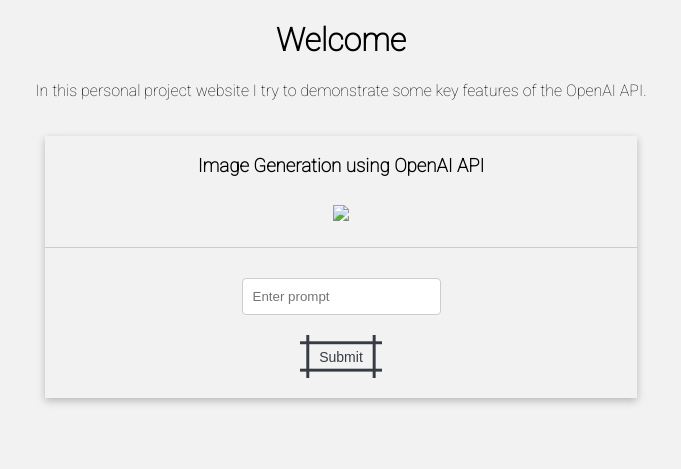
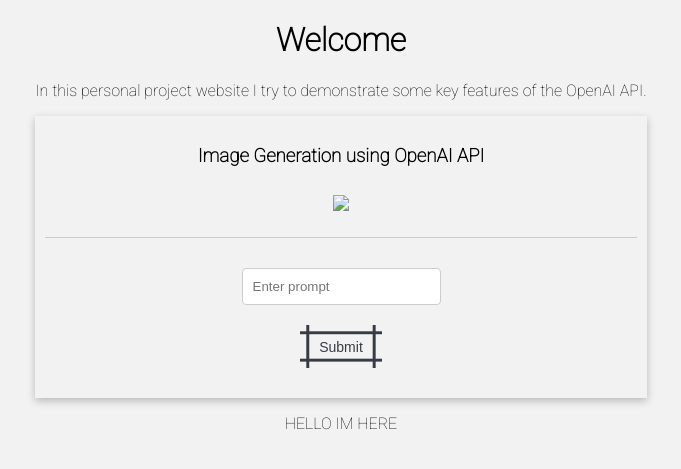
Before and after one commit to davidobsz/openai-personal-project-webapp, a Flask app: page / in a window 1280 px wide. Shown: the part 95-564 px from the top of the page, without its empty margins (299-980 px from the left). Run offline with Flask 2, Linux system fonts and the light colour scheme; some libraries are stand-ins or nearby versions.

Commit message:
fixed "ghost" div element

```diff
--- a/static/style.css
+++ b/static/style.css
@@ -7,11 +7,10 @@ body{
 }
 
 #img-prompt{
-    text-align: center;
-    position: absolute;
+    margin: 0 auto;
     box-shadow: rgba(0, 0, 0, 0.24) 0px 3px 8px;
-    word-wrap: break-word;
-
+    padding: 10px;
+    width: fit-content;
   }
 form {
     padding: 20px;
@@ -34,13 +33,6 @@ form input{
   }
 img{
     padding: 10px;
-}
-#centered-div{
-    padding: 20px;
-    position: center;
-    align-content: center;
-    justify-content: center;
-    display: flex;
 }
 
 #welcome{
--- a/templates/index.html
+++ b/templates/index.html
@@ -20,12 +20,8 @@
             In this personal project website I try to demonstrate some
             key features of the OpenAI API.
         </p>
-         <style>
 
-  </style>
     </div>
-
-    <div id="centered-div">
         <div id="img-prompt">
         <h3>Image Generation using OpenAI API</h3>
         <figure>
@@ -46,8 +42,11 @@
                 <button class="button-89" id="submit-prompt" type="submit" onclick="return load()" onclick="return checkInput()">Submit</button>
             </form>
         </div>
+
+
+    <div>
+        <p>HELLO IM HERE</p>
     </div>
-
 
 {##}
 {#<div class="loader" id="loader">#}
```
